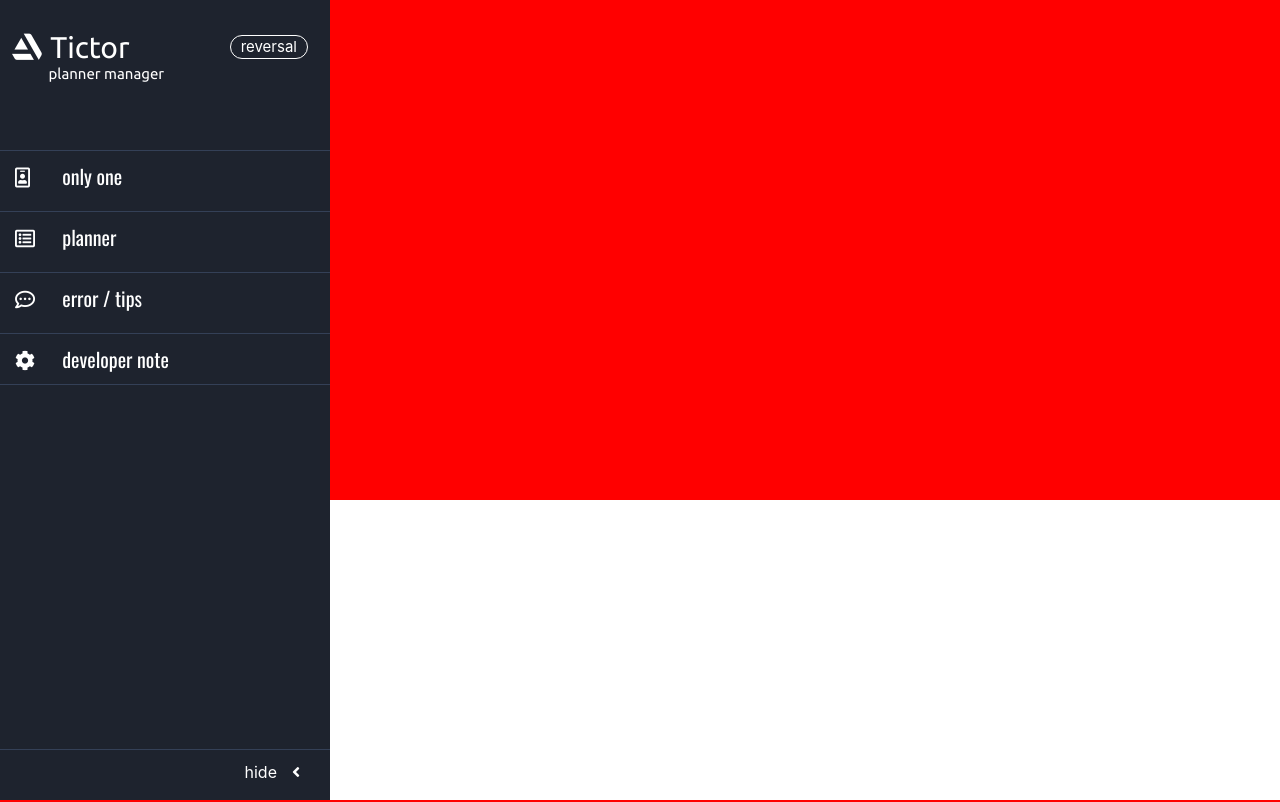
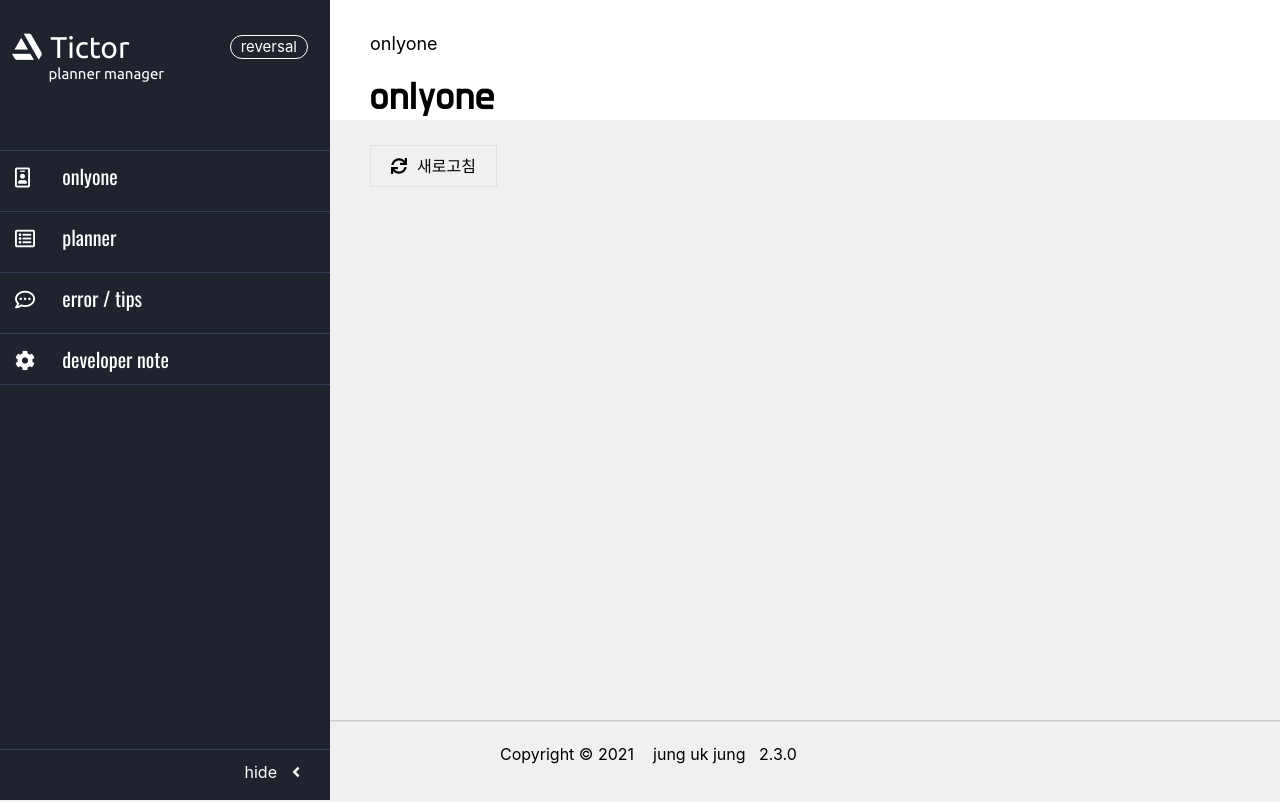
Before and after one commit to jungukjung/demo_type, a Django app: page / in a window 1280 px wide. Run offline with Django 3.2, Linux system fonts and the light colour scheme; some libraries are stand-ins or nearby versions.

Commit message:
[top_header] 만들기  -기본틀 와성 {% block %} 처리 핸들링 처리 적용

```diff
--- a/jk_cp_display_app/static/css/base.css
+++ b/jk_cp_display_app/static/css/base.css
@@ -3,6 +3,7 @@
     margin: 0 ;
     color: white;
     text-decoration-line: none;
+
 }
 
 a{
@@ -48,7 +49,7 @@ footer > div > div > i:hover {
 
 
 
-
+.w-340_px {width: 340px;}
 .w-330_px {width: 330px;}
 .w-300_px {width: 300px;}
 .w-60_px {width: 60px;}
@@ -62,8 +63,14 @@ footer > div > div > i:hover {
 .h-450_per  {height: 450px;}
 
 .h-100_per {height: 100%;}
+.h-15_per {height: 15%;}
 .h-100_full{height: 100%;}
 
 
 
 .m-b-200-per{margin-bottom: 200%;}
+.p-l-330-per{padding-left: 330px;}
+.p-l-340-per{padding-left: 340px;}
+.p-l-500-per{padding-left: 500px;}
+
+.clblack {color: black;}
--- a/jk_cp_display_app/static/ts/base.js
+++ b/jk_cp_display_app/static/ts/base.js
@@ -3,11 +3,19 @@ function side_bar_up() {
     $("#side_bar_up").css("width", "0");
     $("#side_bar_up").css("z-index", "0");
     $("#side_bar_up").css("visibility", "hidden");
+    $("#top").css("padding-left", "65px");
+    $("#bottom").css("padding-left", "135px");
     $("#side_bar_up").css("transition", "all 1.3s");
+    $("#top").css("transition", "all 1.3s");
+    $("#bottom").css("transition", "all 1.3s");
 }
 function side_bar_down() {
     $("#side_bar_up").css("width", "330");
     $("#side_bar_up").css("z-index", "20");
+    $("#top").css("padding-left", "330px");
+    $("#top").css("transition", "all 1.3s");
+    $("#bottom").css("padding-left", "500px");
+    $("#bottom").css("transition", "all 1.3s");
     $("#side_bar_up").css("visibility", "visible");
     $("#side_bar_up").css("transition", "all 1.3s");
     setTimeout(function () {
--- a/jk_cp_display_app/templates/base.html
+++ b/jk_cp_display_app/templates/base.html
@@ -1,13 +1,32 @@
 <!DOCTYPE html>
 <html lang="en" class="sizefull">
-{% include 'lib_box/head.html' %}                                           <!-- lib 파일 저장소 -->
+{% include 'lib_box/head.html' %}                                                                                           <!-- lib 파일 저장소 -->
 <body id="all" class="sizefull">
 
 
-    {% include 'side_bar_box/side_bar_up.html' %}                           <!-- 사이트바 메뉴 펼칠 때 -->
-    {% include 'side_bar_box/side_bar_down.html' %}                         <!-- 사이트바 메뉴 숨길 때 -->
-    {% include 'top_header_box/top_header.html' %}                          <!-- 상단 메인 해더 -->
-    {% block content %}{% endblock %}                                       <!-- 핸들링 구간 -->
+    {% include 'side_bar_box/side_bar_up.html' %}                                                                           <!-- 사이트바 메뉴 펼칠 때 -->
+    {% include 'side_bar_box/side_bar_down.html' %}                                                                         <!-- 사이트바 메뉴 숨길 때 -->
+    <div id="top" class ="w-full h-15_per p-l-330-per" style="  background-color : white">                                <!-- 상단 메인 해더 -->
+        <div class="p-l-30 p-t-30">
+            <div style="padding: 0 10px 10px 10px" class="fs-18 clblack">
+                {% block top_title_serve %}{% endblock %}
+            </div>
 
+            <div style="padding: 0 30px 5px 10px; font-family: 'Do Hyeon', sans-serif;" class="fs-40 clblack">
+                {% block top_title %}{% endblock %}
+            </div>
+
+            <hr class="m-t-0 m-b-0" style="background-color: rgb(225,225,225); height: 1px;">
+            <div class="clblack" style="padding: 20px 0 15px 10px;">
+                <a href="#">
+                    <span class="clblack" style="padding: 10px 20px 10px 20px; border: 1px solid rgb(225,225,225);">
+                        <i class="fas fa-sync m-r-10" style="color: black;"></i>새로고침
+                    </span>
+                </a>
+            </div>
+        </div>
+    </div>
+    {% block content %}{% endblock %}                                                                                       <!-- 핸들링 구간 -->
+    {% include 'footer_box/footer.html' %}                                                                                  <!-- 밑단 구간 -->
 </body>
 </html>
--- /dev/null
+++ b/jk_cp_display_app/templates/footer_box/footer.html
@@ -0,0 +1,8 @@
+<hr class="m-t-0 m-b-0" style="background-color: rgb(225,225,225); height: 1px;">
+<div id="bottom" style="width : 100%; height : 10%; background-color: rgb(240,240,240); " class="p-l-500-per">
+    <div style="color: black " class="p-t-20" >
+        Copyright &copy; 2021 <i class="fas fa-circle fs-1" style="color: rgb(225,225,225);"></i>
+        <span style="color: black;">&nbsp;&nbsp;jung uk jung</span>
+        <span class="footer-right" style="color: black;">&nbsp;&nbsp;2.3.0</span>
+    </div>
+</div>
--- a/jk_cp_display_app/templates/lib_box/font_box.html
+++ b/jk_cp_display_app/templates/lib_box/font_box.html
@@ -10,3 +10,8 @@
     <link rel="preconnect" href="https://fonts.googleapis.com">
     <link rel="preconnect" href="https://fonts.gstatic.com" crossorigin>
     <link href="https://fonts.googleapis.com/css2?family=Ubuntu&display=swap" rel="stylesheet">
+
+    <!--font-family: 'Do Hyeon', sans-serif; -->
+    <link rel="preconnect" href="https://fonts.googleapis.com">
+    <link rel="preconnect" href="https://fonts.gstatic.com" crossorigin>
+    <link href="https://fonts.googleapis.com/css2?family=Do+Hyeon&display=swap" rel="stylesheet">
--- a/jk_cp_display_app/templates/side_bar_box/side_bar_up.html
+++ b/jk_cp_display_app/templates/side_bar_box/side_bar_up.html
@@ -24,7 +24,7 @@
 
     <!--conter -->
     <section id="center_menu" class="h-450_per m-t-50 m-b-250 text-left fs-20" style="display: flex; flex-direction: column;">
-        <a href="#1"><div class="footer_div_up side_txt"><div class="w-full bgred h-50_px p-t-10" style="box-sizing: content-box;"><i class="far fa-id-badge p-r-15"></i>only one</div></div></a>
+        <a href="#1"><div class="footer_div_up side_txt"><div class="w-full bgred h-50_px p-t-10" style="box-sizing: content-box;"><i class="far fa-id-badge p-r-15"></i>onlyone</div></div></a>
         <a href="#2"><div class="footer_div_up side_txt"><div class="w-full bgred h-50_px p-t-10" style="box-sizing: content-box;"><i class="far fa-list-alt p-r-15"></i>planner</div></div></a>
         <a href="#3"><div class="footer_div_up side_txt"><div class="w-full bgred h-50_px p-t-10" style="box-sizing: content-box;"><i class="far fa-comment-dots p-r-15"></i>error / tips</div></div></a>
         <a href="#4"><div class="footer_div_up side_txt" style="border-bottom: 1px solid #344057;" style="box-sizing: content-box;"><div class="w-full bgred h-50_px p-t-10"><i class="fas fa-cog p-r-15"></i>developer note</div></div></a>
--- a/jk_cp_display_app/templates/top_header_box/top_header.html
+++ /dev/null
@@ -1 +0,0 @@
-<div style="width : 100%; height : 500px; background-color : red"></div>
--- a/jk_cp_display_app/total_view_app/templates/total_view_app/view.html
+++ b/jk_cp_display_app/total_view_app/templates/total_view_app/view.html
@@ -2,5 +2,15 @@
 
 
 {% block content %}
+<div id="top" style="width : 100%; height : 75%; background-color : rgb(240,240,240)" class="p-l-330-per">
+
+</div>
+
 
 {% endblock %}
+
+
+
+
+{% block top_title %}onlyone{% endblock %}
+{% block top_title_serve %}onlyone{% endblock %}
```
Also changed, not shown: jk_cp_display_app/static/ts/base.ts (+11 -0 lines), jk_cp_display_app/templates/top_header_box_imsi/top_header.html (added, +18 -0 lines), jk_cp_display_app/tutorial.md (+5 -0 lines).
